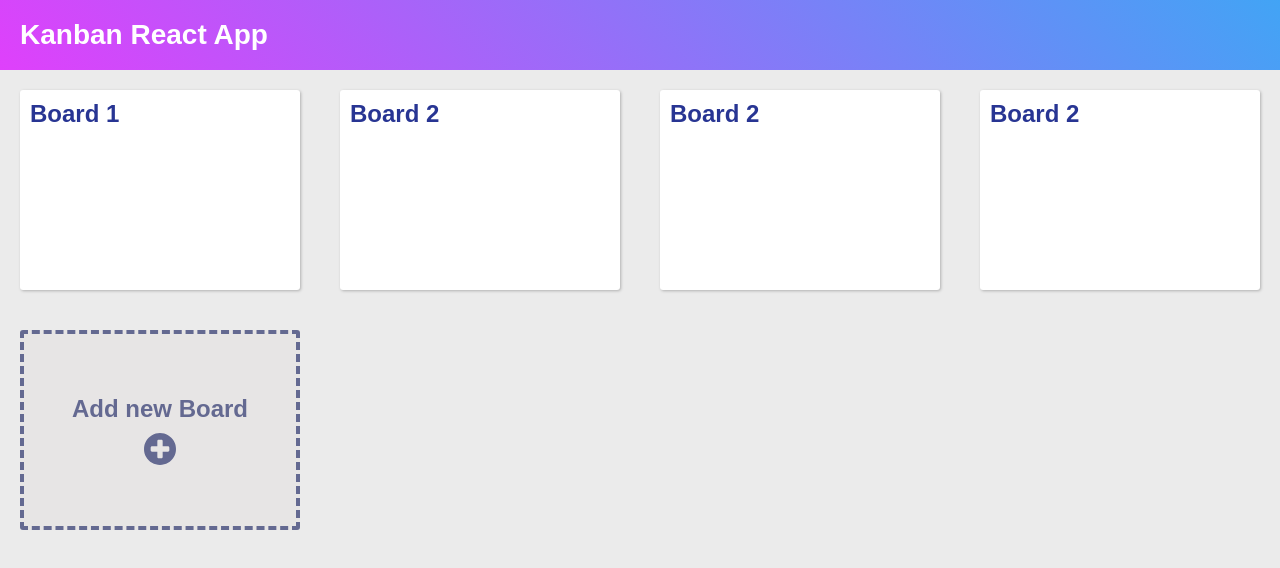
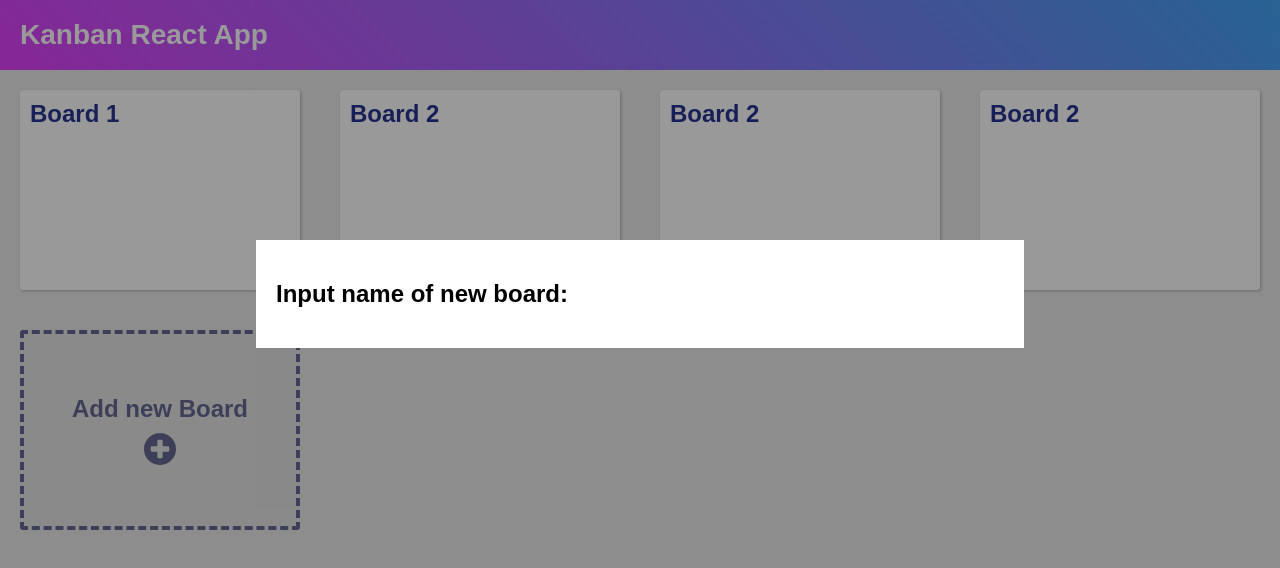
Before and after one commit to romankrru/kanban-app, a React app: page / in a window 1280 px wide. Shown: the top 568 px of the page. Built offline with nearby package versions, Linux system fonts and the light colour scheme.

Commit message:
Add component for new board creation

```diff
--- a/src/components/UI/Modal/Modal.css
+++ b/src/components/UI/Modal/Modal.css
@@ -1,9 +1,9 @@
 .Modal {
   position: fixed;
   z-index: 2;
-  top: 50%;
+  top: 30%;
   left: 50%;
-  transform: translate(-50%, -50%);
+  transform: translateX(-50%);
 
   width: 60%;
 
--- a/src/components/UI/Modal/Modal.js
+++ b/src/components/UI/Modal/Modal.js
@@ -15,7 +15,7 @@ const Modal = (props) => {
       >
         {props.children}
       </div>
-      <Backdrop />
+      <Backdrop show={true} />
     </Aux>
   );
 };
--- /dev/null
+++ b/src/containers/BoardsList/AddNewBoard/AddNewBoard.css
@@ -0,0 +1,3 @@
+.AddNewBoard {
+  padding: 20px;
+}
--- /dev/null
+++ b/src/containers/BoardsList/AddNewBoard/AddNewBoard.js
@@ -0,0 +1,17 @@
+import React from 'react';
+
+import Modal from '../../../components/UI/Modal/Modal';
+import styles from './AddNewBoard.css';
+
+const AddNewBoard = (props) => {
+  return (
+    <Modal show={true}>
+      <div className={styles.AddNewBoard}>
+        <h2>Input name of new board:</h2>
+
+      </div>
+    </Modal>
+  );
+};
+
+export default AddNewBoard;
--- a/src/containers/BoardsList/BoardsList.js
+++ b/src/containers/BoardsList/BoardsList.js
@@ -1,7 +1,9 @@
 import React, { Component } from 'react';
+import { Route } from 'react-router-dom';
 
 import BoardPreview from '../../components/BoardPreview/BoardPreview';
 import AddNewBoardButton from '../../components/BoardPreview/AddNewBoardButton/AddNewBoardButton';
+import AddNewBoard from './AddNewBoard/AddNewBoard';
 import styles from './BoardsList.css';
 
 class BoardsList extends Component {
@@ -31,10 +33,12 @@ class BoardsList extends Component {
       return <BoardPreview title={board.name} key={board.id} />
     });
 
+
     return (
       <div className={styles.BoardList}>
         {boardsElements}
         <AddNewBoardButton />
+        <Route to={`${this.props.location.pathname}/add-new-board`} component={AddNewBoard}/>
       </div>
     );
   }
```
